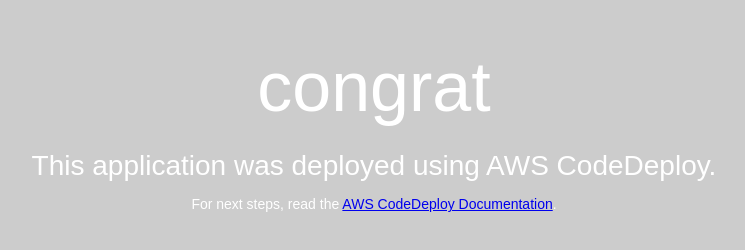
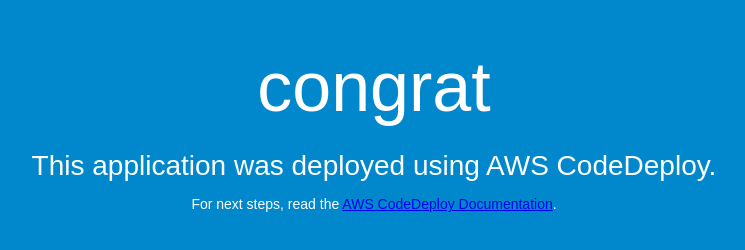
Before and after one commit to sakul-kaowvichit/codedeploy_sourcecode, a plain HTML site: page index.html in a window 1280 px wide. Shown: the whole page, without its empty margins (266-1011 px from the left). Drawn offline with Linux system fonts and the light colour scheme.

Commit message:
change bg color

```diff
--- a/index.html
+++ b/index.html
@@ -7,7 +7,7 @@
     body {
       color: #ffffff;
       background-color: #0188cc;
-      background-color: #cccccc;
+#      background-color: #cccccc;
       font-family: Arial, sans-serif;
       font-size: 14px;
     }
```
